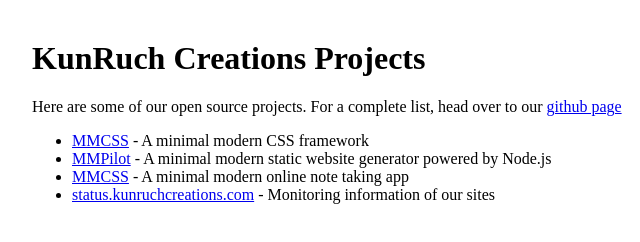
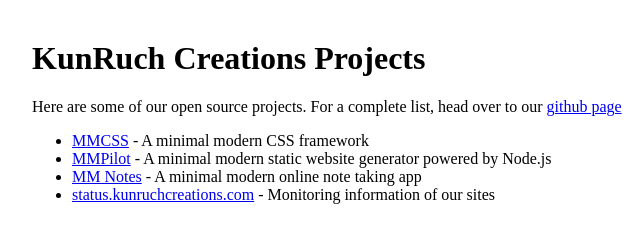
Before and after one commit to kunruch/kunruch.github.io, a plain HTML site: page index.html in a window 1280 px wide. Shown: the full height of the page, 208-848 px from the left. Drawn offline with Linux system fonts and the light colour scheme.

Commit message:
Update index.html

```diff
--- a/index.html
+++ b/index.html
@@ -6,7 +6,7 @@
   <ul>
     <li><a href="https://mmcss.kunruchcreations.com/">MMCSS</a> - A minimal modern CSS framework</li>
     <li><a href="https://mmpilot.kunruchcreations.com/">MMPilot</a> - A minimal modern static website generator powered by Node.js</li>
-    <li><a href="https://mmnotes.kunruchcreations.com/">MMCSS</a> - A minimal modern online note taking app</li>
+    <li><a href="https://mmnotes.kunruchcreations.com/">MM Notes</a> - A minimal modern online note taking app</li>
     <li><a href="https://status.kunruchcreations.com/">status.kunruchcreations.com</a> - Monitoring information of our sites</li>
   </ul>
 </div>
```
